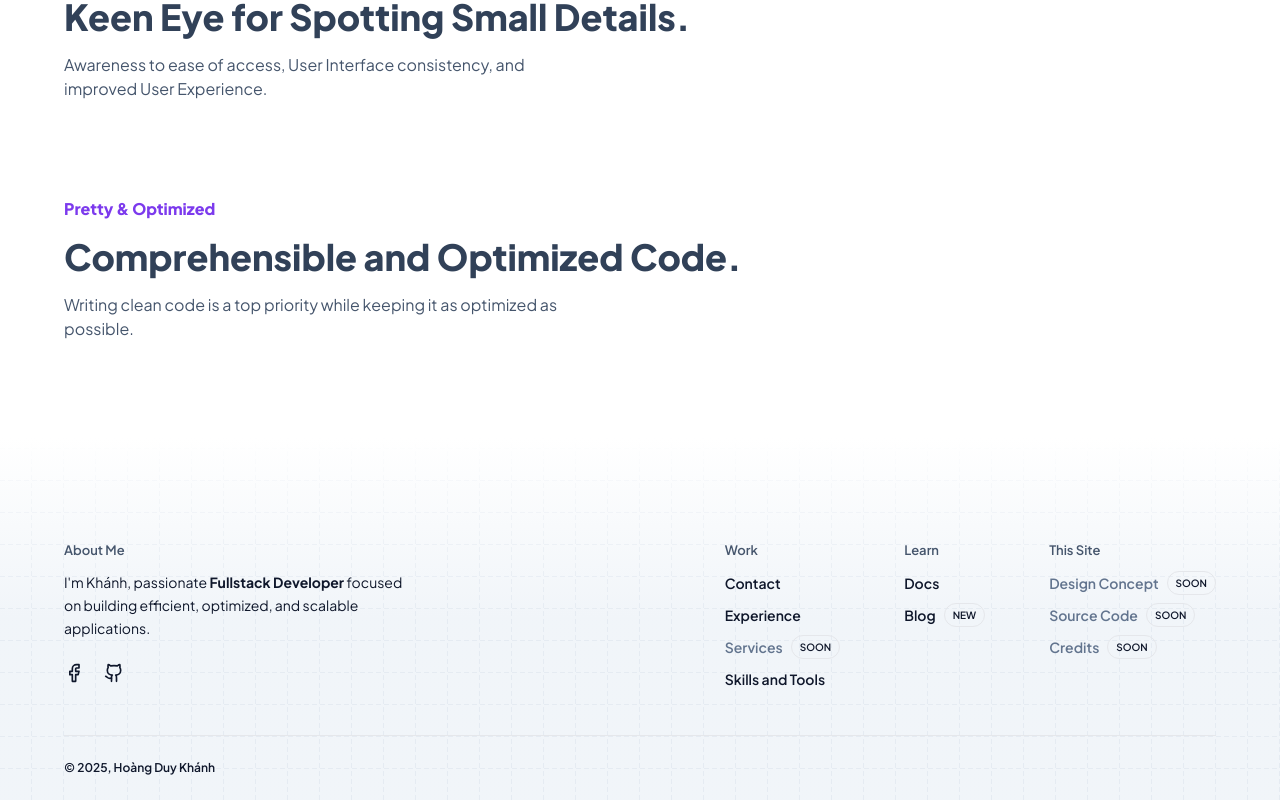
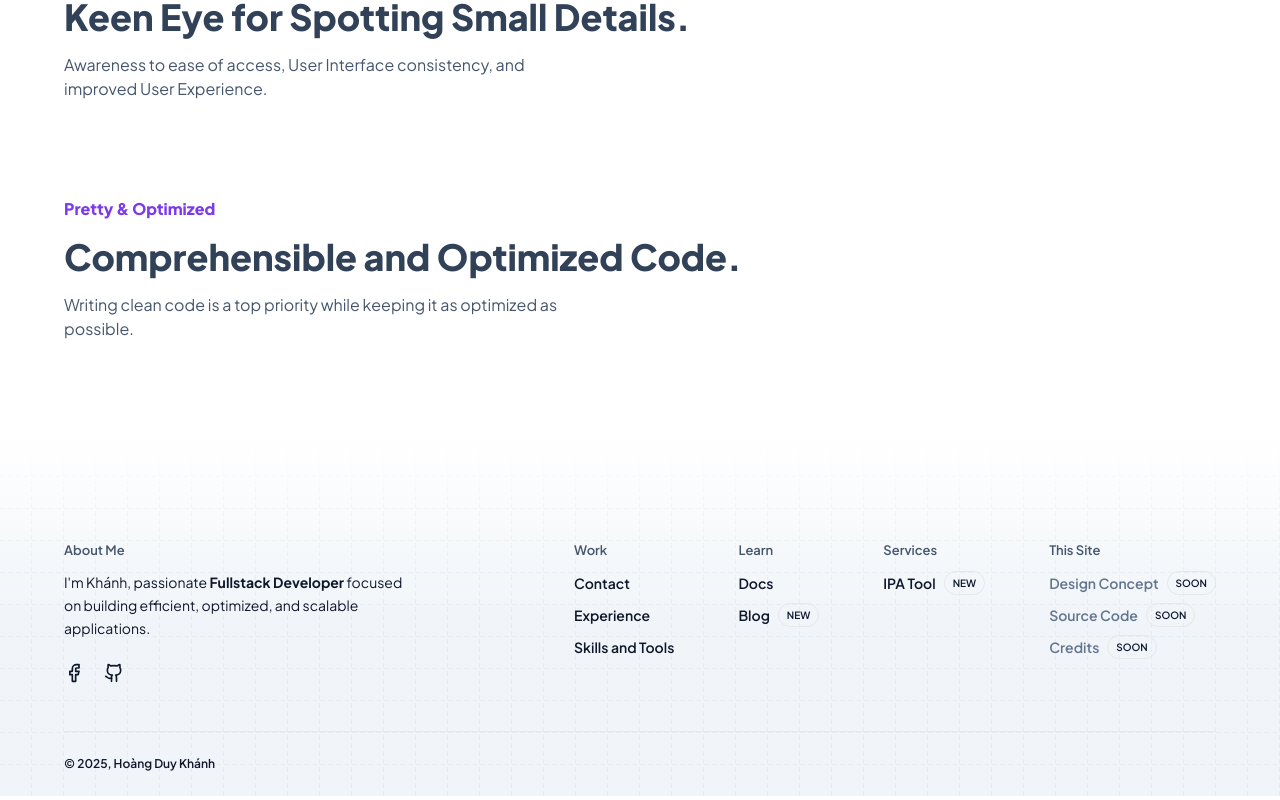
Before and after one commit to thien34/khanh, a Next.js app: page / in a window 1280 px wide. Shown: the part 2152-2952 px from the top of the page. Built offline with nearby package versions, Linux system fonts and the light colour scheme.

Commit message:
Refactor footer component

```diff
--- a/src/components/client/layouts/footer/index.tsx
+++ b/src/components/client/layouts/footer/index.tsx
@@ -24,11 +24,6 @@ const Footer = () => {
                   { title: 'Contact', href: '/work/contact' },
                   { title: 'Experience', href: '/work/experience' },
                   {
-                    title: 'Services',
-                    href: '/work/services',
-                    label: 'soon'
-                  },
-                  {
                     title: 'Skills and Tools',
                     href: '/work/skills-and-tools'
                   }
@@ -44,6 +39,16 @@ const Footer = () => {
                   {
                     title: 'Blog',
                     href: '/blog',
+                    label: 'new'
+                  }
+                ]}
+              />
+              <FooterGroup
+                title='Services'
+                links={[
+                  {
+                    title: 'IPA Tool',
+                    href: '/ipa',
                     label: 'new'
                   }
                 ]}
```
